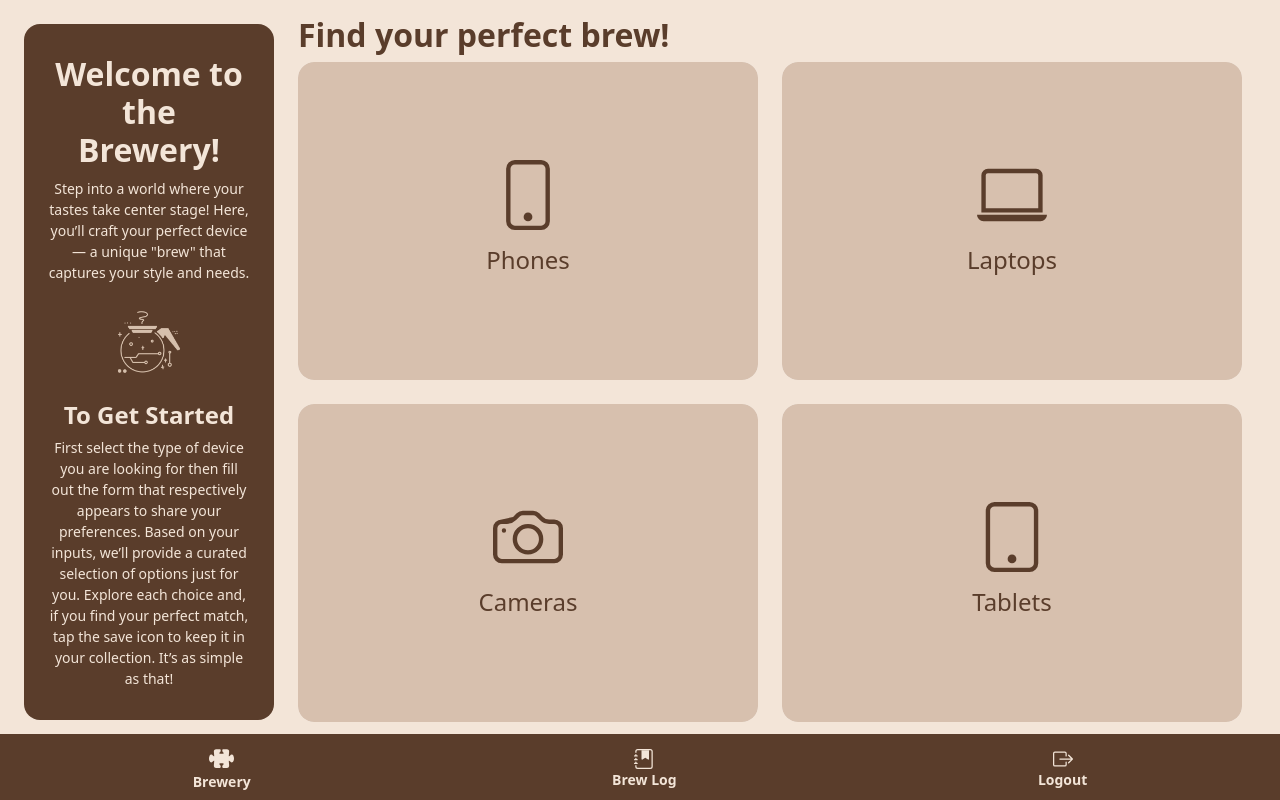
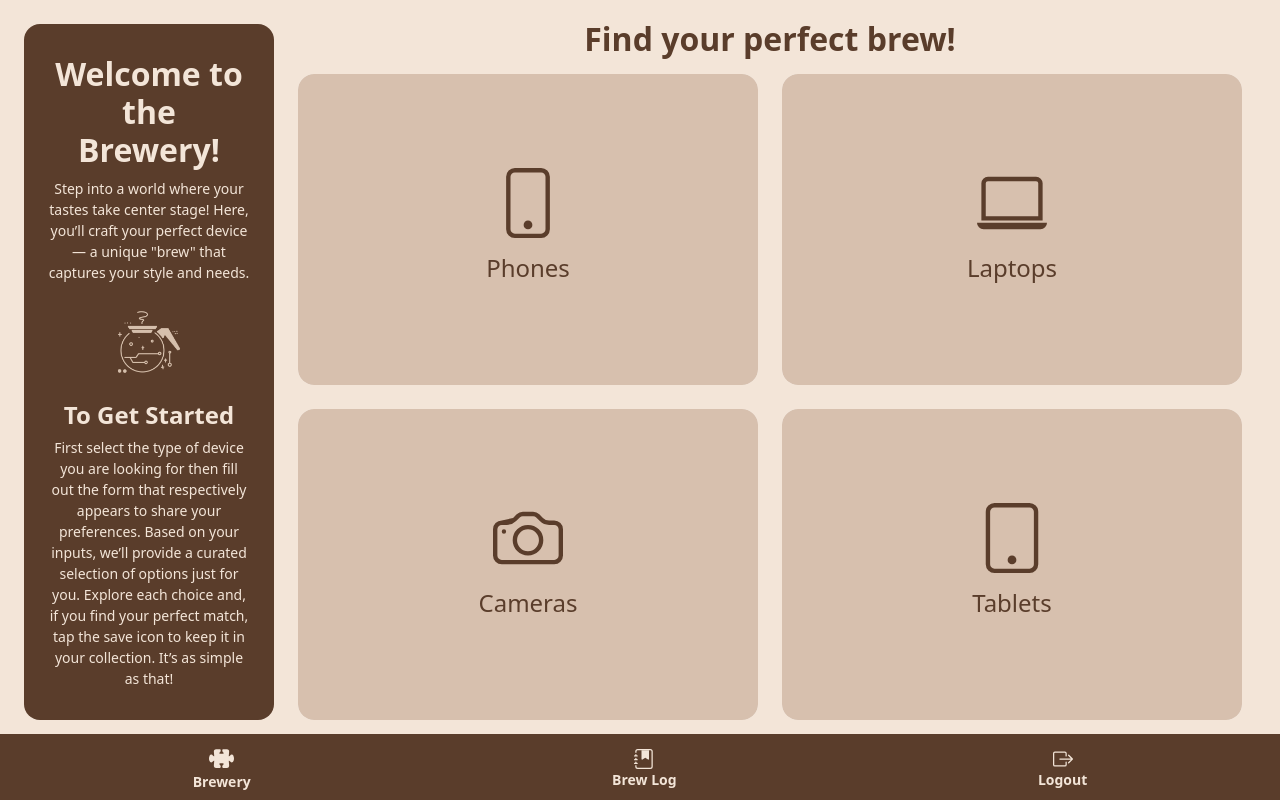
Before and after one commit to Tapple214/brewyourtech, a Django app: page /brewery in a window 1280 px wide. Run offline with Django 5.2, Linux system fonts and the light colour scheme; some libraries are stand-ins or nearby versions.

Commit message:
ui adjustment

```diff
--- a/brewyourtech/byt/templates/byt/brewery.html
+++ b/brewyourtech/byt/templates/byt/brewery.html
@@ -150,8 +150,8 @@
 
     <!-- Main Content -->
     <div class="w-75 py-3 pe-3" style="height: 93vh">
-      <div id="card-view" style="height: 96%">
-        <h2 class="fw-bold">Find your perfect brew!</h2>
+      <div id="card-view" style="height: 94%">
+        <h2 class="fw-bold text-center mb-3 mt-1">Find your perfect brew!</h2>
         <div class="row row-cols-1 row-cols-md-2 g-4 h-100">
           {% for category in categories %}
           <div class="col d-flex align-items-stretch">
```
